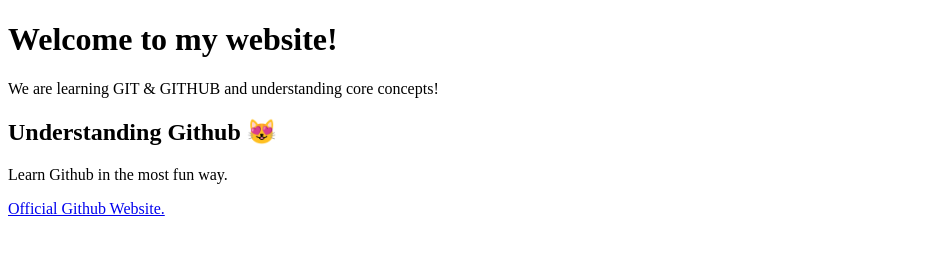
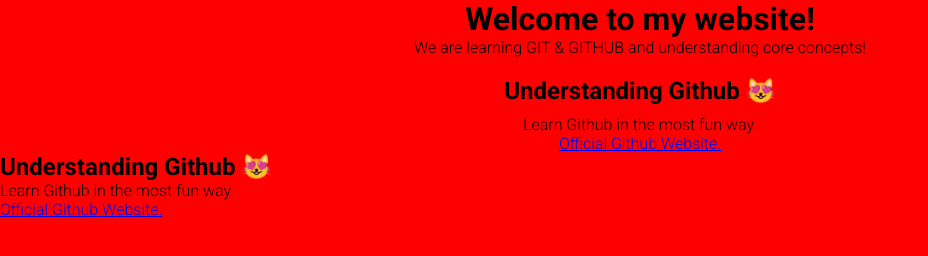
Before and after one commit to alemusee-cmd/git-project, a plain HTML site: page project/index.html in a window 1280 px wide. Shown: the whole page, without its empty margins (0-928 px from the left). Drawn offline with Linux system fonts and the light colour scheme.

Commit message:
clear up old file and prepare project folder

```diff
--- a/project/index.html
+++ b/project/index.html
@@ -4,6 +4,7 @@
     <meta charset="UTF-8">
     <meta name="viewport" content="width=device-width, initial-scale=1.0">
     <title>HTML Project Git & Github</title>
+    <link rel="stylesheet" href="style.css">
 </head>
 <body>
     <header>
@@ -11,7 +12,13 @@
         <p>We are learning GIT & GITHUB and understanding core concepts!</p>
     </header>
 
-    <section>
+    <section class="first-section">
+         <h2>Understanding Github 😻</h2>
+         <p>Learn Github in the most fun way.</p>
+         <a target="_blank" href="https://github.com/">Official Github Website.</a>
+    </section>
+
+    <section class="second-section">
          <h2>Understanding Github 😻</h2>
          <p>Learn Github in the most fun way.</p>
          <a target="_blank" href="https://github.com/">Official Github Website.</a>
--- a/project/style.css
+++ b/project/style.css
@@ -1,5 +1,9 @@
 
 @import url('https://fonts.googleapis.com/css2?family=Creepster&family=Montserrat:ital,wght@0,100..900;1,100..900&family=Roboto:ital,wght@0,100..900;1,100..900&display=swap');
+/* universal selector */
+*{
+    margin: 0;
+}
 body {
     background-color: red;
     font-family: "Roboto", sans-serif;
@@ -13,3 +17,17 @@
 header {
     text-align: center;
 }
+
+header h1 {
+    padding: 20x;
+}
+
+header p {
+    margin-bottom: 10px;
+}
+.first-section {
+    text-align: center;
+}
+.first-section h2{
+    padding: 10px;
+}
```
